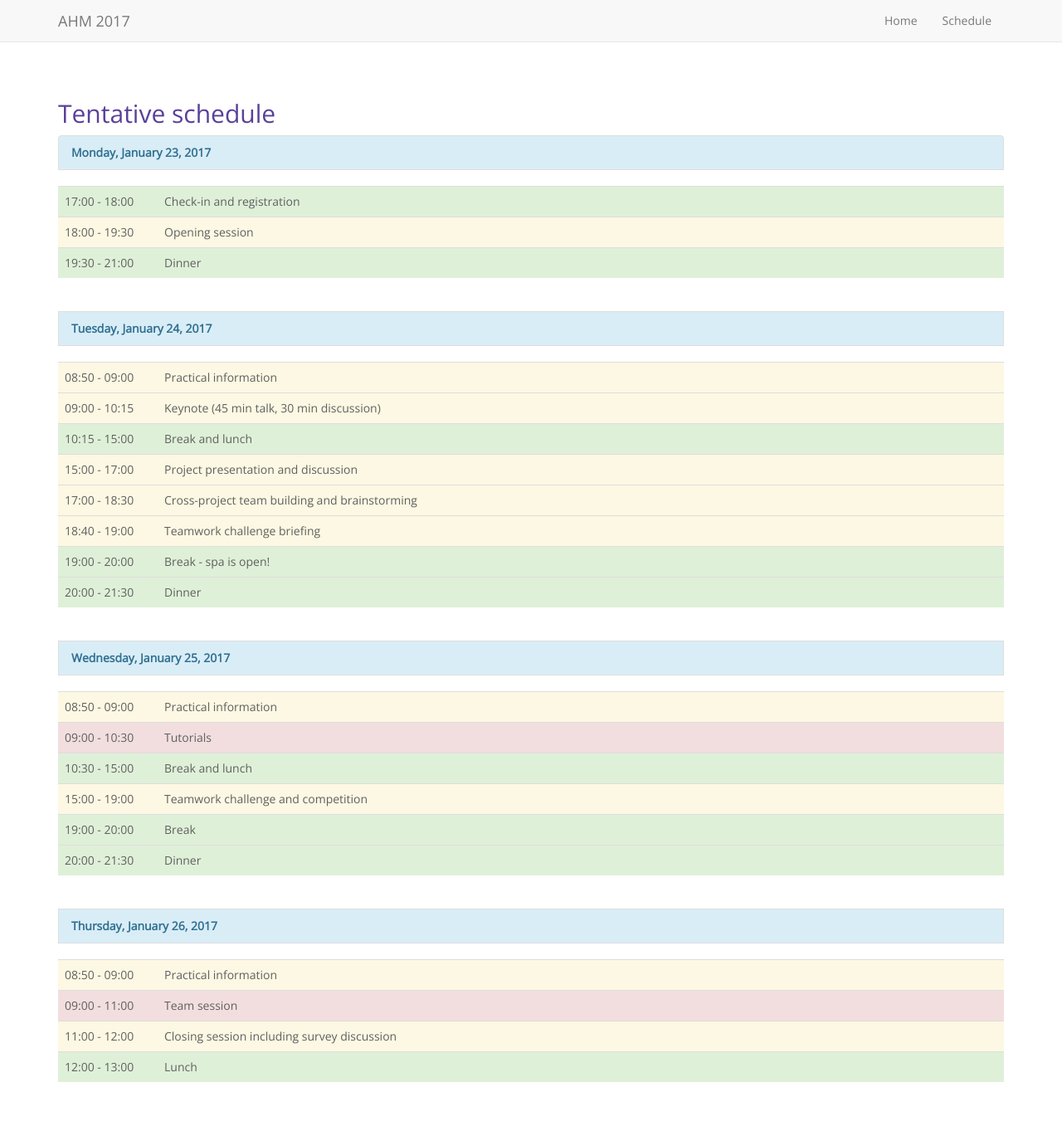
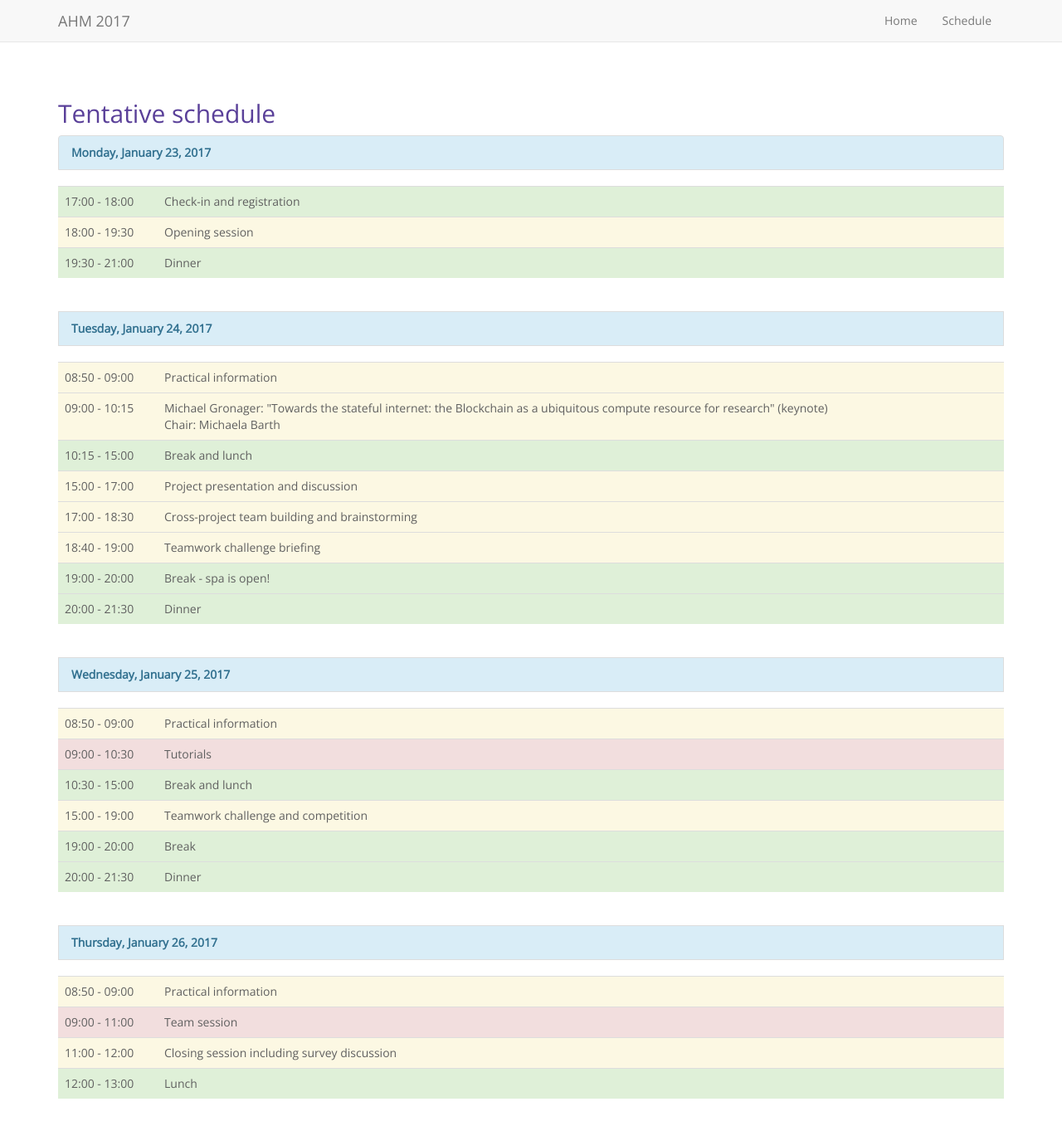
Before and after one commit to neicnordic/ahm17.neic.nordforsk.org, a Jekyll site: the page built from schedule.md, in a window 1280 px wide and 1364 px high. Shown: the whole window at 83% size. Built offline with Jekyll 4.4.1, drawn with Linux system fonts in a browser that asks for light colours.

Commit message:
add keynote talk plus chair

```diff
--- a/_includes/schedule.html
+++ b/_includes/schedule.html
@@ -25,6 +25,10 @@
                                             </td>
                                             <td>
                                                 {{ section.title }}
+                                                {% if section.chair %}
+                                                    <br>
+                                                    Chair: {{ section.chair }}
+                                                {% endif %}
                                             </td>
                                     </tr>
                                 {% endfor %}
--- a/schedule.md
+++ b/schedule.md
@@ -20,7 +20,8 @@ schedule:
           title: Practical information
         - time: 09:00 - 10:15
           type: plenary
-          title: Keynote (45 min talk, 30 min discussion)
+          title: 'Michael Gronager: "Towards the stateful internet: the Blockchain as a ubiquitous compute resource for research" (keynote)'
+          chair: Michaela Barth
         - time: 10:15 - 15:00
           type: recreation
           title: Break and lunch
```
